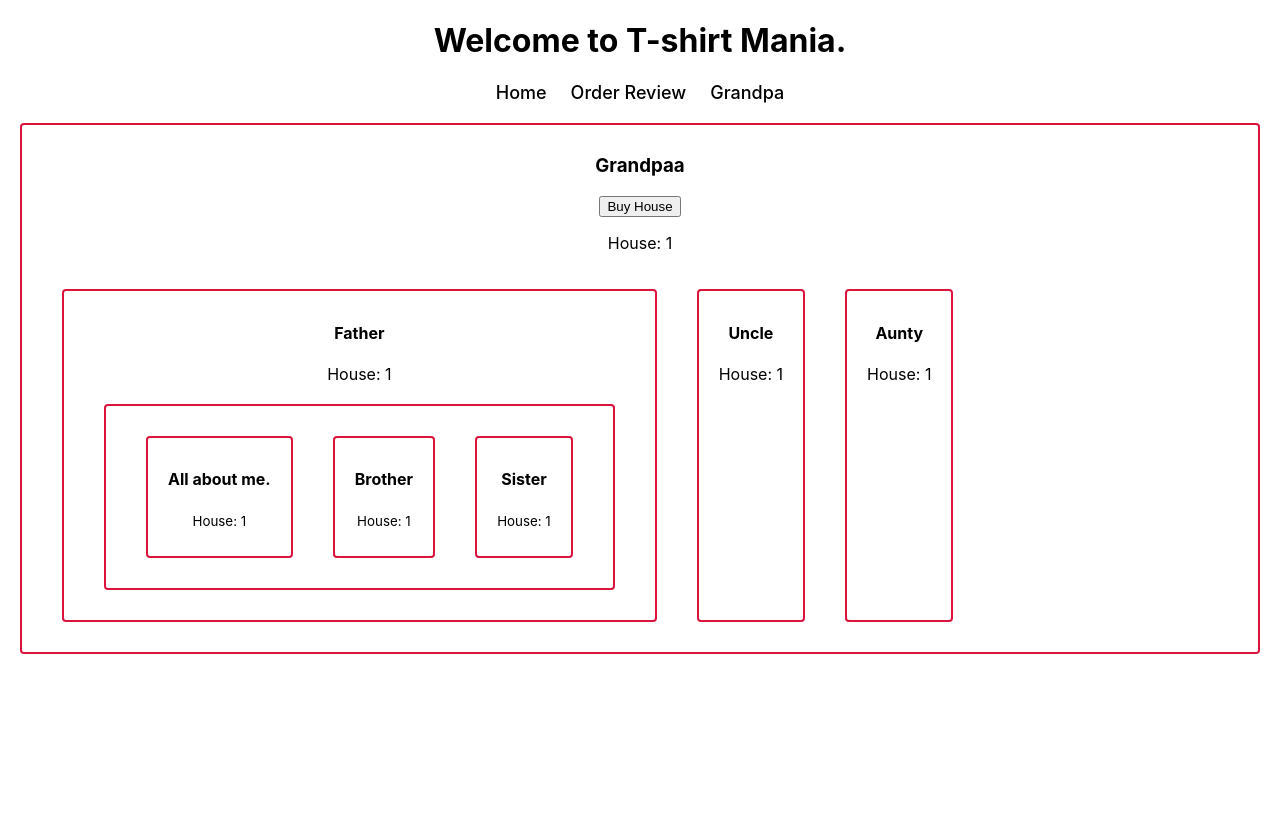
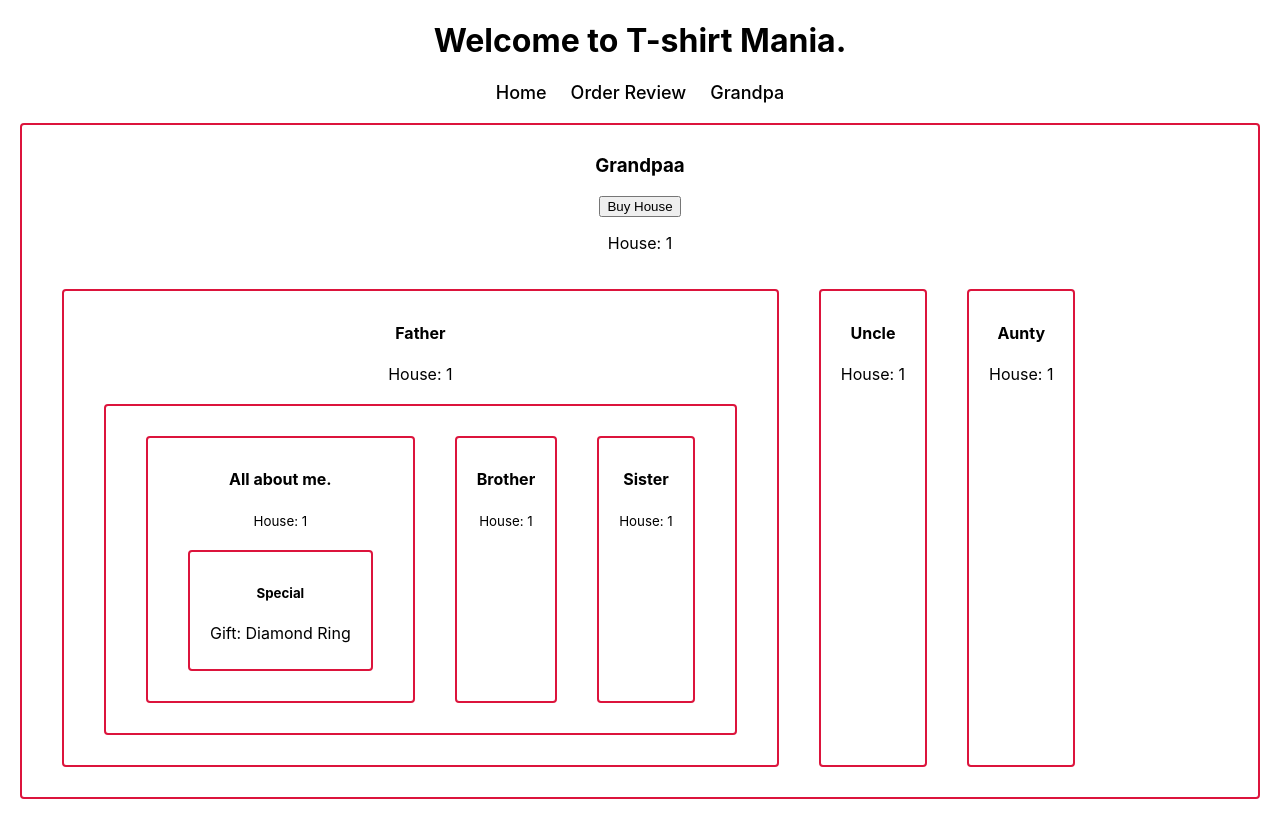
Before and after one commit to mabrur007/react-tshirt-project, a React (Create React App) app: page /grandpa in a window 1280 px wide. Built offline with nearby package versions, Linux system fonts and the light colour scheme.

Commit message:
props drilling from grandpa to special

```diff
--- a/src/components/Father/Father.js
+++ b/src/components/Father/Father.js
@@ -3,13 +3,13 @@
 import Brother from "../Brother/Brother";
 import Sister from "../Sister/Sister";
 
-const Father = ({house}) => {
+const Father = ({ house, ornament }) => {
   return (
     <div>
       <h4>Father</h4>
       <p>House: {house}</p>
-        <div style={{display: 'flex'}}>
-          <MySelf house={house}></MySelf>
+      <div style={{ display: "flex" }}>
+        <MySelf house={house} ornament={ornament}></MySelf>
         <Brother house={house}></Brother>
         <Sister house={house}></Sister>
       </div>
--- a/src/components/Grandpa/Grandpa.css
+++ b/src/components/Grandpa/Grandpa.css
@@ -4,3 +4,6 @@
     margin: 20px;
     padding: 10px 20px;
 }
+
+.grandpa p{
+}
--- a/src/components/Grandpa/Grandpa.js
+++ b/src/components/Grandpa/Grandpa.js
@@ -6,6 +6,8 @@
 
 const Grandpa = () => {
   const [house, setHouse] = useState(1);
+
+  const ornament = 'Diamond Ring';
 
   const buyHouseCount = () => {
     const newHOuse = house + 1;
@@ -18,7 +20,7 @@
         <button onClick={buyHouseCount}>Buy House</button>
         <p>House: { house}</p>
         <section style={{ display: "flex" }}>
-          <Father house={house}></Father>
+          <Father house={house} ornament={ornament}></Father>
           <Uncle house={house}></Uncle>
           <Aunty house={house}></Aunty>
         </section>
--- a/src/components/MySelf/MySelf.js
+++ b/src/components/MySelf/MySelf.js
@@ -1,12 +1,16 @@
 import React from 'react';
+import Special from '../Special/Special';
 
-const MySelf = ({house}) => {
-    return (
-        <div>
-            <h4>All about me.</h4>
-            <p><small>House: { house}</small></p>
-        </div>
-    );
+const MySelf = ({ house, ornament }) => {
+  return (
+    <div>
+      <h4>All about me.</h4>
+      <p>
+        <small>House: {house}</small>
+      </p>
+      <Special ornament={ornament}></Special>
+    </div>
+  );
 };
 
 export default MySelf;
--- /dev/null
+++ b/src/components/Special/Special.js
@@ -0,0 +1,12 @@
+import React from 'react';
+
+const Special = ({ ornament }) => {
+  return (
+    <div>
+      <h5>Special</h5>
+      <p>Gift: {ornament}</p>
+    </div>
+  );
+};
+
+export default Special;
```
Lines whose indentation alone changed are shown as unchanged.
